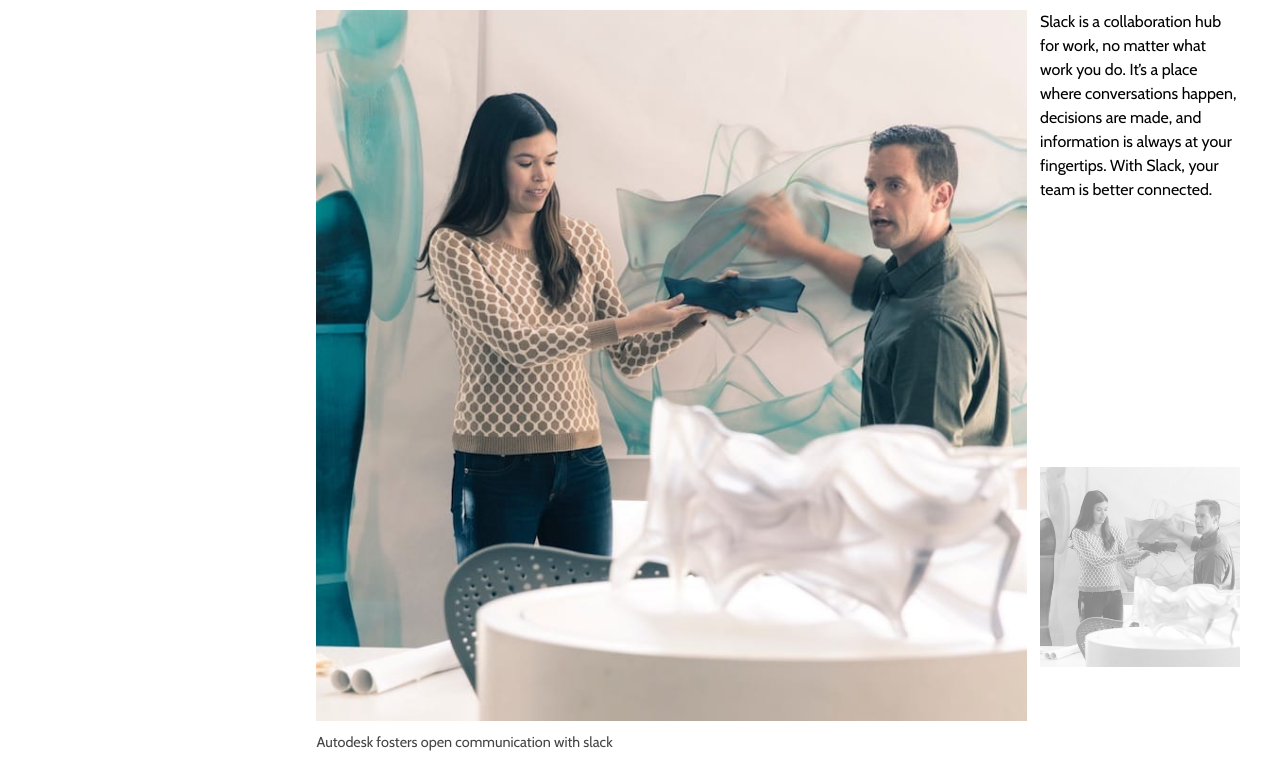
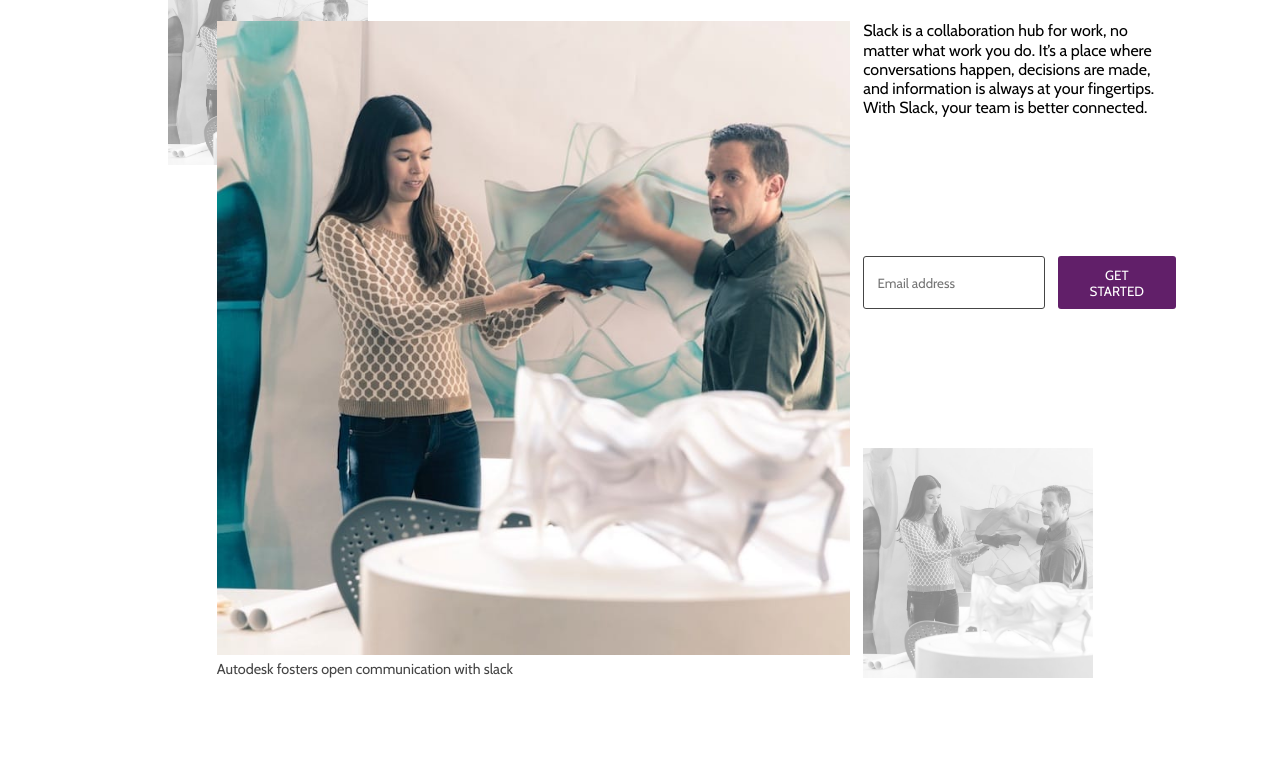
Before and after one commit to KostkaBrukowa/slack_frontpage_mock, a plain HTML site: page index.html in a window 1280 px wide. Shown: the part 165-925 px from the top of the page. After the commit the page ends 843 px from the top, so only its background shows below. Drawn offline with nearby package versions, Linux system fonts and the light colour scheme.

Commit message:
Hero finished

```diff
--- a/css/layout/_hero.scss
+++ b/css/layout/_hero.scss
@@ -1,15 +1,18 @@
 .hero {
-  width: 100vw;
+  width: 100%;
+  max-width: 90vw;
   padding: 0 2.5em;
+  margin: 0 auto;
   display: grid;
   align-items: center;
-  grid-template-columns: 100px 1fr 1fr 200px;
+  grid-template-columns: 10px 1fr 1fr 40px;
+  // grid-template-rows: auto 30px auto auto;
   grid-template-rows: auto;
   grid-template-areas:
     "header header header header"
-    "email email email email "
-    "button button button button"
-    "image_middle image_middle image_middle image_middle";
+    "get_started get_started get_started get_started "
+    "image_top . . ."
+    ". image_middle image_middle image_bottom";
   grid-gap: 0.8em;
 
   .intro {
@@ -26,9 +29,14 @@
     }
   }
 
+  &__get__started {
+    grid-area: get_started;
+
+    display: grid;
+    grid-gap: 0.8rem;
+  }
+
   input.hero__email {
-    grid-area: email;
-
     padding: 1em;
     height: 4em;
 
@@ -43,7 +51,6 @@
   }
 
   &__button__android {
-    grid-area: button;
     text-transform: uppercase;
     height: 4em;
 
@@ -54,25 +61,49 @@
     }
   }
 
-  &__image__container {
+  &__images__container {
     grid-area: image_middle;
     position: relative;
-    height: auto;
-    padding: 1em;
 
     animation: image_fold 0.7s ease-in-out;
 
     &::after {
       content: "Autodesk fosters open communication with slack";
-      display: block;
       color: $gray-color;
       font-size: 0.9rem;
     }
   }
 
+  .image_top_container {
+    position: relative;
+    grid-area: image_top;
+    height: 30px;
+
+    .image__top {
+      position: absolute;
+      z-index: -1;
+
+      max-width: 140px;
+      max-height: 140px;
+      left: -3em;
+      top: 0;
+
+      opacity: 0.5;
+      filter: grayscale(100%);
+
+      animation: image_fold 0.7s ease-in-out;
+    }
+  }
+
   .image__bottom {
     grid-area: image_bottom;
-    display: none;
+    align-self: start;
+    margin-top: 100px;
+    max-width: 140px;
+    max-height: 140px;
+    opacity: 0.5;
+    filter: grayscale(100%);
+    animation: image_fold 0.7s ease-in-out;
   }
 
   &__description {
@@ -81,12 +112,13 @@
     display: none;
   }
 
-  @media only screen and (min-width: 716px) {
+  @media only screen and (min-width: 780px) {
+    grid-template-columns: 100px 1fr 1fr 200px;
     grid-template-areas:
       ". header header header"
-      "image_middle image_middle image_middle description"
-      "image_middle image_middle image_middle image_bottom"
-      "email email email button";
+      "image_top  image_middle image_middle description"
+      ".  image_middle image_middle image_bottom"
+      "get_started get_started get_started get_started";
 
     .intro {
       max-width: none;
@@ -94,6 +126,7 @@
       &__title {
         max-width: none;
         font-size: 3.3rem;
+        padding-left: 1.5rem;
       }
 
       &__title__description {
@@ -101,42 +134,57 @@
       }
     }
 
+    &__get__started {
+      grid-template-columns: 3fr 1fr;
+    }
+
     &__description {
       display: inline;
       line-height: 1.5;
     }
 
-    &__image__container {
-      padding: 0;
-      width: 80%;
+    &__images__container {
       height: 100%;
-      margin-left: auto;
-
-      .image__middle {
-        display: block;
-        margin: 0 0 auto auto;
-        width: 90%;
-      }
-
-      // &::before {
-      //   content: '';
-      //   position: absolute;
-      //   z-index: -1;
-      //   width: 100px; height: 100px;
-      //   background: red;
-
-      // }
-
-      &::after {
-        width: 90%;
-        margin: 0.8em 0 0 auto;
-      }
     }
 
     .image__bottom {
       display: inline-block;
-      opacity: 0.5;
-      filter: grayscale(100%);
+      align-self: end;
+
+      margin-top: 0;
+      max-width: 100%;
+      max-height: none;
+    }
+
+    .image_top_container {
+      height: 100%;
+
+      .image__top {
+        max-width: 200px;
+        max-height: 200px;
+        left: 4em;
+        top: -3.5em;
+      }
+    }
+  }
+
+  @media only screen and (min-width: 970px) {
+    grid-template-columns: 100px 1fr 1fr 230px 70px;
+
+    grid-template-areas:
+      ". header header header header"
+      "image_top image_middle image_middle description  description"
+      ".         image_middle image_middle get_started  get_started"
+      ".         image_middle image_middle image_bottom .";
+
+    grid-row-gap: 1.5rem;
+
+    &__description {
+      line-height: 1.2;
+    }
+
+    .hero__get__started {
+      grid-template-columns: 0.5fr 1fr;
     }
   }
 
--- a/css/partials/_reset.scss
+++ b/css/partials/_reset.scss
@@ -15,5 +15,5 @@ body {
 
 img {
   max-width: 100%;
-  max-width: 100%;
+  max-height: 100%;
 }
--- a/index.html
+++ b/index.html
@@ -61,15 +61,26 @@
           information is always at your fingertips. With Slack, your team is
           better connected.
         </p>
-        <input type="text" class="hero__email" placeholder="Email address" />
-        <button class="btn btn-primary hero__button__android">
-          Get started
-        </button>
-        <div class="hero__image__container">
+        <div class="hero__get__started">
+          <input type="text" class="hero__email" placeholder="Email address" />
+          <button class="btn btn-primary hero__button__android">
+            Get started
+          </button>
+        </div>
+        <div class="hero__images__container">
+          <div class="hero__images__container__middle">
+            <img
+              src="imgs/Slack-Customer-Autodesk@2x.jpg"
+              alt="lady holding a thing"
+              class="image__middle"
+            />
+          </div>
+        </div>
+        <div class="image_top_container">
           <img
             src="imgs/Slack-Customer-Autodesk@2x.jpg"
             alt="lady holding a thing"
-            class="image__middle"
+            class="image__top"
           />
         </div>
         <img
```
Also changed, not shown: css/index.css, 1 other file.
